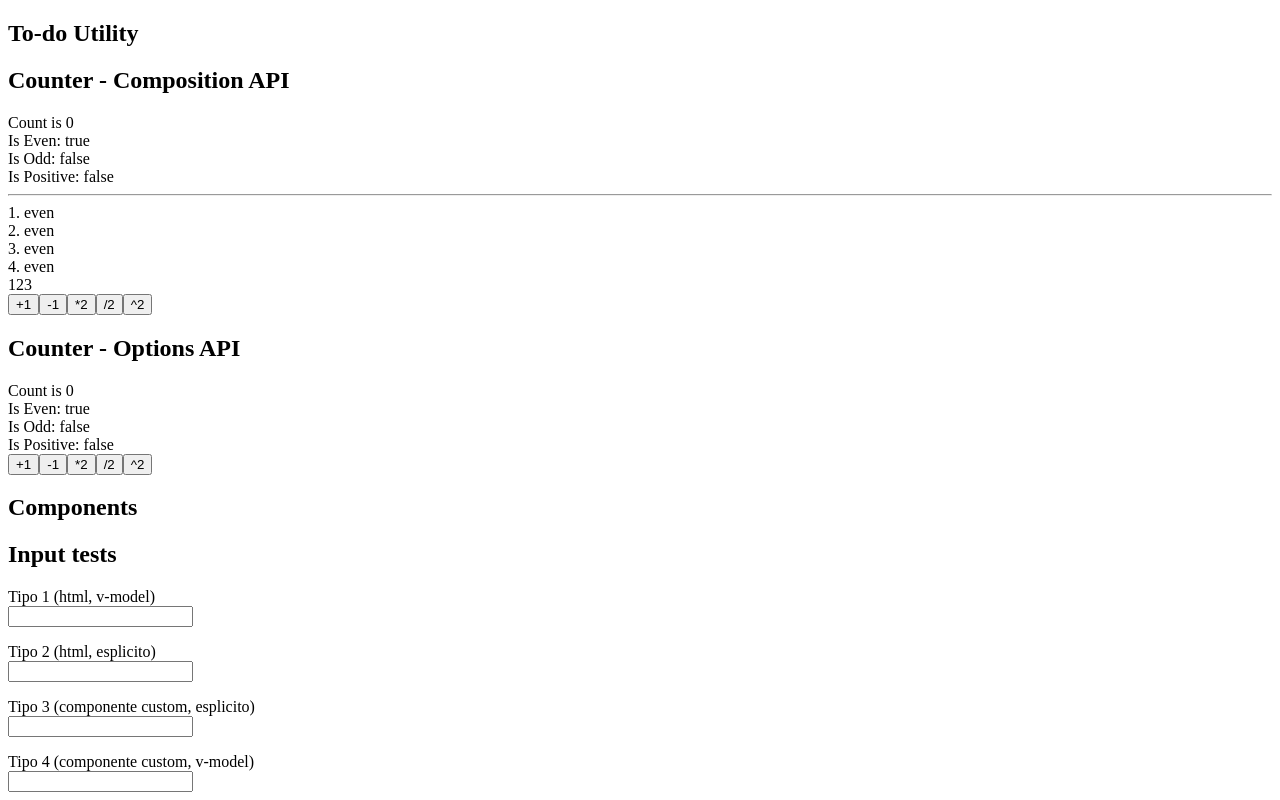
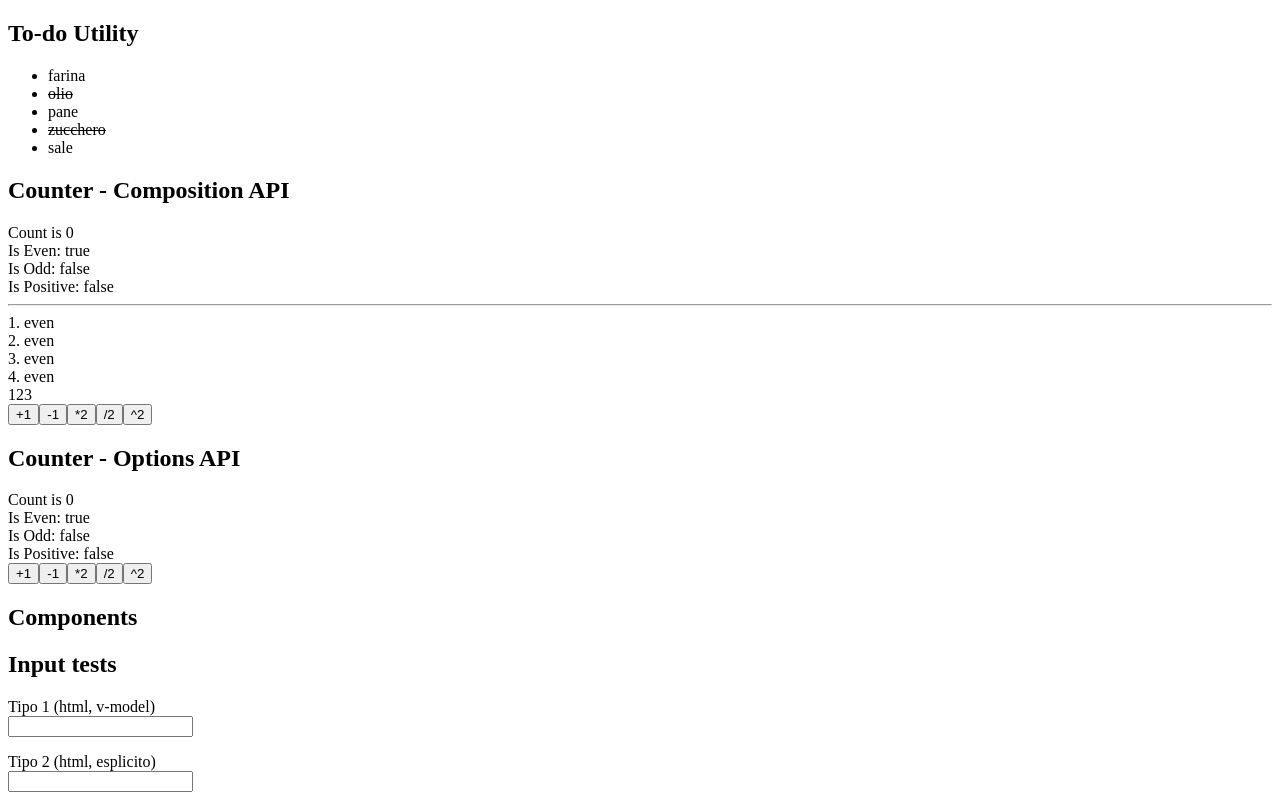
Before and after one commit to dennybiasiolli/vue-tutorial-project-2023-03, a Vue app: page / in a window 1280 px wide. Shown: the top 800 px of the page. Built offline with nearby package versions, Linux system fonts and the light colour scheme.

Commit message:
day 2, step 3

```diff
--- a/src/components/todo/TodoUtility.vue
+++ b/src/components/todo/TodoUtility.vue
@@ -16,4 +16,19 @@ onMounted(() => {
 
 <template>
   <h2>To-do Utility</h2>
+  <ul>
+    <li
+      v-for="item in items"
+      :key="item.id"
+      :class="{ 'item-completed': item.completed }"
+    >
+      {{ item.text }}
+    </li>
+  </ul>
 </template>
+
+<style scoped>
+.item-completed {
+  text-decoration: line-through;
+}
+</style>
```
